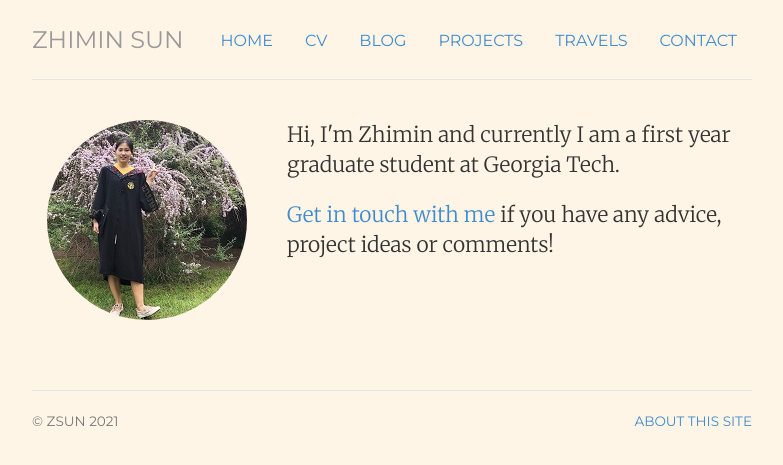
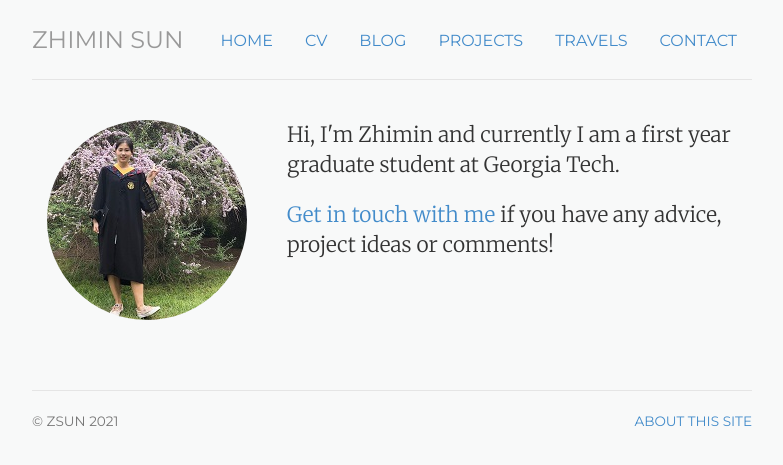
Before and after one commit to Zoe353/Zoe353.github.io, a Jekyll site: the page built from index.html, in a window 1280 px wide. Shown: the top 465 px of the page, without its empty margins (248-1031 px from the left). Built offline with Jekyll 4.4.1, drawn with Linux system fonts in a browser that asks for light colours.

```diff
--- a/_includes/head.html
+++ b/_includes/head.html
@@ -12,7 +12,7 @@
 	<link href="/css/jumbotron-narrow.css" rel="stylesheet">
 	<link href="/css/style.css" rel="stylesheet">
 	<style>
-      body { background-color: #FEF5E7; }
+      body { background-color: #F8F9F9; }
     </style>
 	<!-- 	set up MathJax on Jekyll and GitHub -->
 	<script type="text/x-mathjax-config">
```
